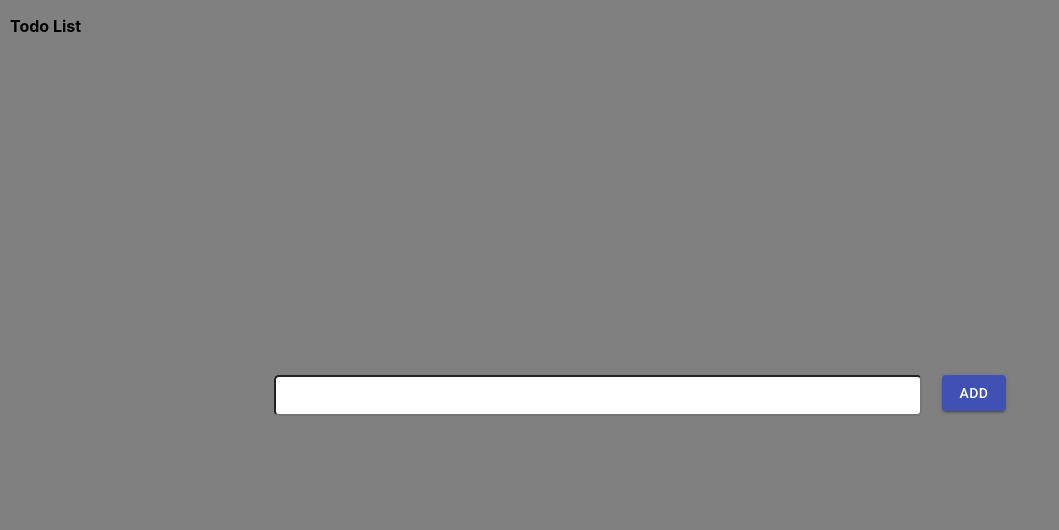
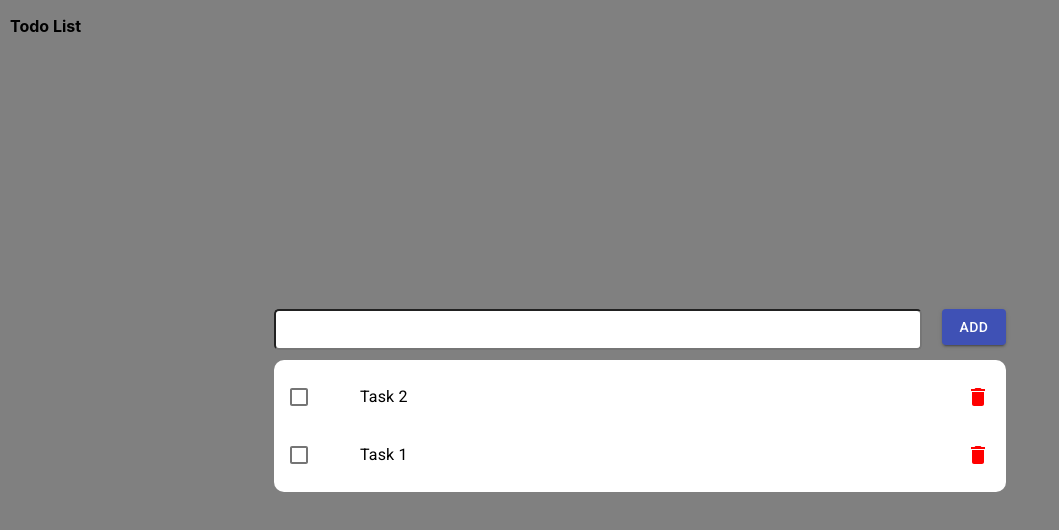
Before and after one commit to esracanpolat/TodoList, a React (Create React App) app: page / in a window 1280 px wide. Shown: the top 530 px of the page, without its empty margins (0-1059 px from the left). Built offline with nearby package versions, Linux system fonts and the light colour scheme.

Commit message:
edited fake data

```diff
--- a/src/components/List.js
+++ b/src/components/List.js
@@ -1,4 +1,4 @@
-import React from 'react';
+import React, { useEffect } from 'react';
 import List from '@material-ui/core/List';
 import ListItem from '@material-ui/core/ListItem';
 import ListItemIcon from '@material-ui/core/ListItemIcon';
@@ -10,13 +10,16 @@ import DeleteIcon from '@material-ui/icons/Delete';
 import { deleteTodo, editTodo } from '../Redux/action/action';
 import { useStyles } from '../assests/styles';
 import { useDispatch, useSelector } from 'react-redux';
-
+import { taskData } from "../data/task";
 const TodoList = () => {
     const classes = useStyles();
     const dispatch = useDispatch();
-    const Todos = useSelector((state) => state.todoReducer).Todo;
+    var Todos = useSelector((state) => state.todoReducer).Todo;
     const [checked, setChecked] = React.useState([0]);
-
+    useEffect(() => {
+        debugger;
+        taskData.map((value) => dispatch(editTodo({ id: value.id, status: value.status, task: value.task })));
+    }, []);
     const handleToggle = (value) => () => {
         const currentIndex = checked.indexOf(value);
         const newChecked = [...checked];
@@ -42,9 +45,9 @@ const TodoList = () => {
         dispatch(editTodo({ id: value.id, status: value.status, task: e.target.outerText }))
     }
 
+    console.log(Todos, "Todos");
     return (<>
-        {
-            Todos.length > 0 &&
+
         <List className={classes.root}
             sx={{
                 width: '100%',
@@ -97,7 +100,7 @@ const TodoList = () => {
                 );
             })}
         </List>
-        }
+
     </>);
 }
 
--- /dev/null
+++ b/src/data/task.js
@@ -0,0 +1,13 @@
+export const taskData = [
+    {
+        "id": 1,
+        "task": "Task 1",
+        "status": false,
+
+    },
+    {
+        "id": 2,
+        "task": "Task 2",
+        "status": false
+    }
+]
```
Also changed, not shown: src/data/task.json (deleted, +0 -12 lines). Lines whose indentation alone changed are shown as unchanged.
